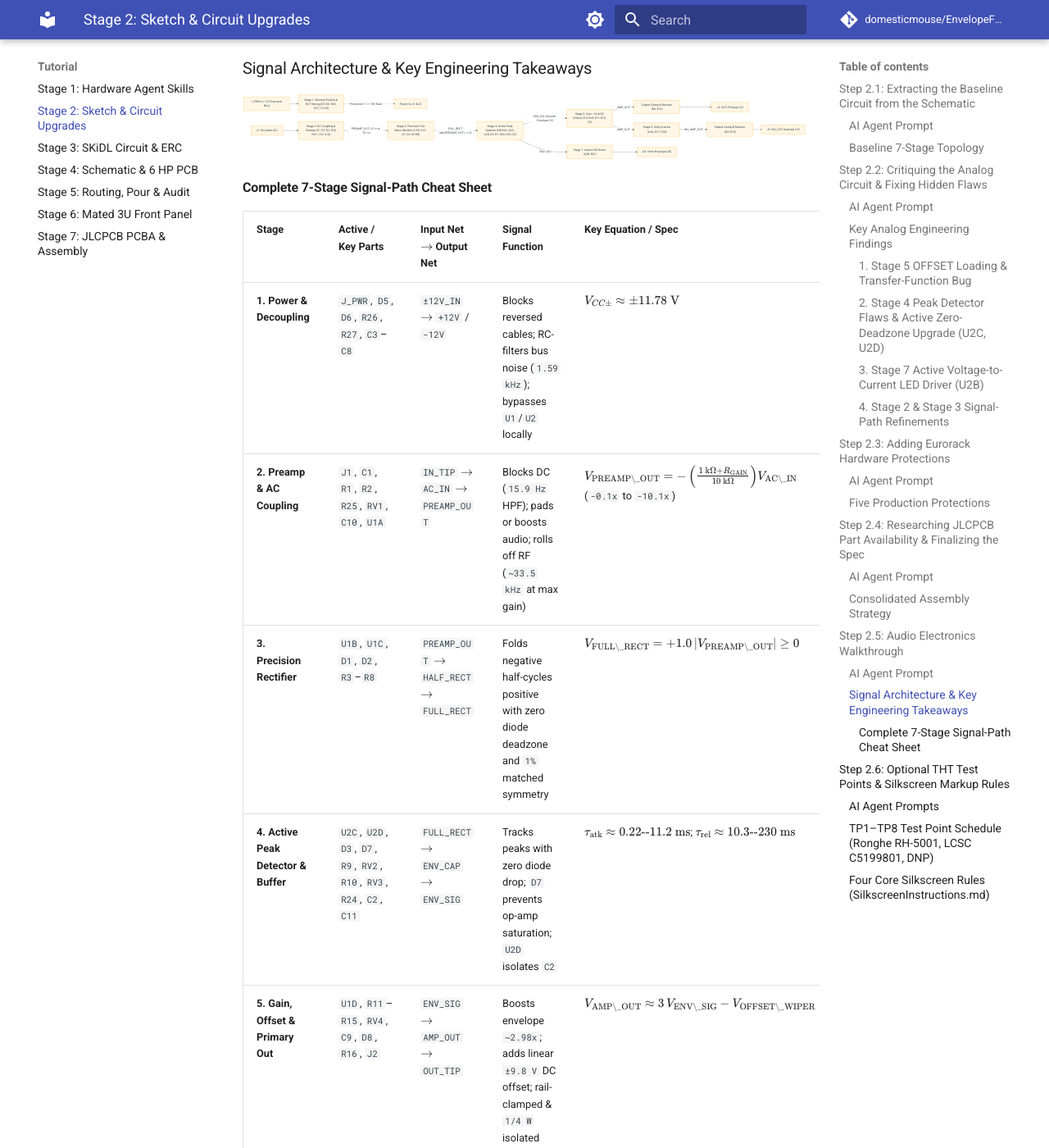
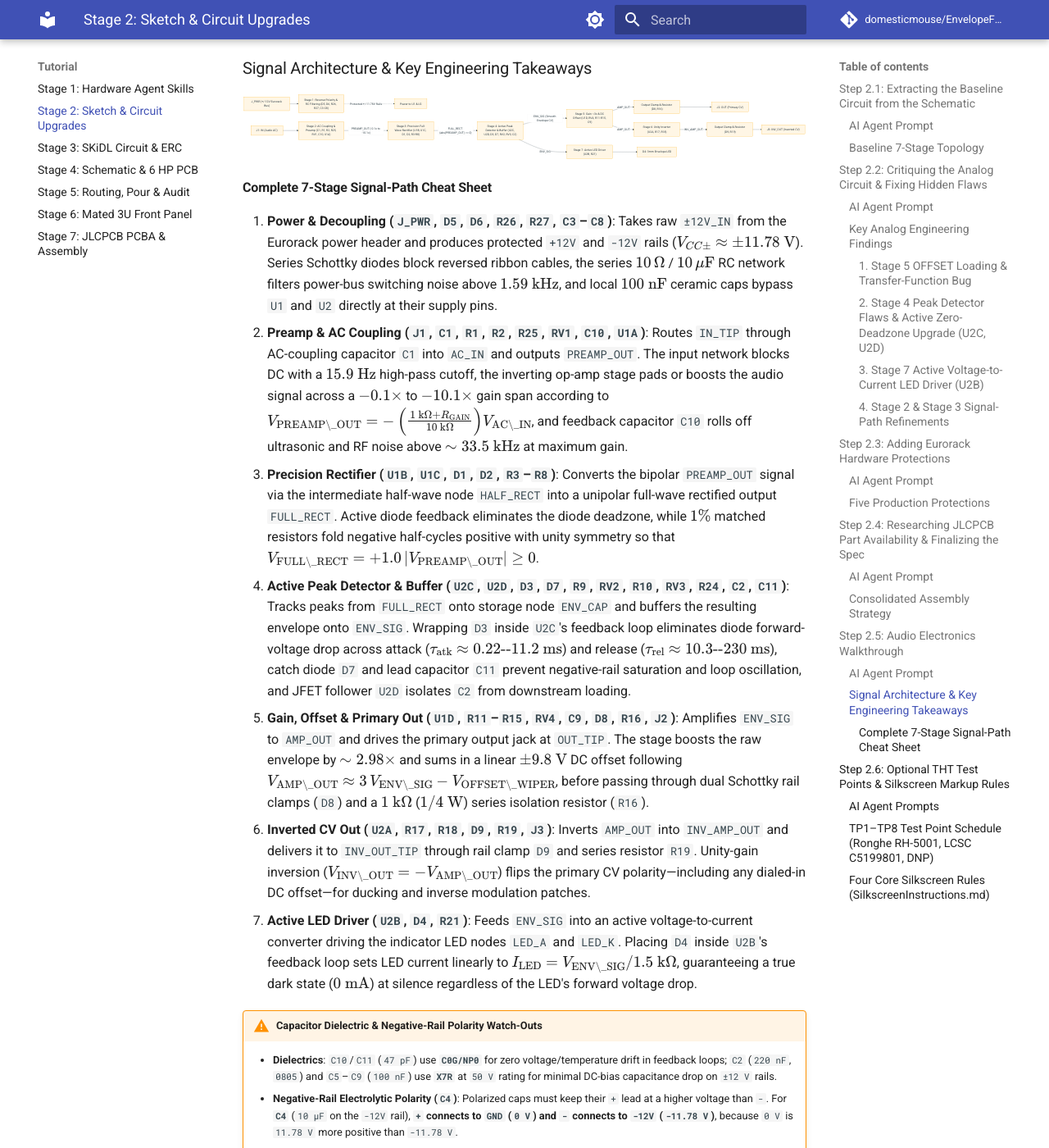
Before and after one commit to domesticmouse/EnvelopeFollower, an MkDocs documentation site: the page built from docs/tutorial/stage-2-circuit-upgrades.md, in a window 1280 px wide and 1400 px high, scrolled down 6672 px. Shown: the whole window at 82% size. Built offline with MkDocs 1.6.1 and Material for MkDocs 9.7.7, drawn with Linux system fonts in a browser that asks for light colours; comment, search, counter and statistics services are not loaded; some of the changed text lies outside the part shown.

Commit message:
docs: convert Stage 2 signal-path cheat sheet table to prose
Replace the wide 5-column Markdown table under "Complete 7-Stage
Signal-Path Cheat Sheet" with a numbered 7-stage prose list matching
the formatting of the earlier topology overview. This fixes poor table
rendering on the published MkDocs site while preserving all component
references, input/output net transitions, signal functions, and key
equations.

```diff
--- a/docs/tutorial/stage-2-circuit-upgrades.md
+++ b/docs/tutorial/stage-2-circuit-upgrades.md
@@ -158,15 +158,13 @@ flowchart LR
 
 #### Complete 7-Stage Signal-Path Cheat Sheet
 
-| Stage | Active / Key Parts | Input Net $\rightarrow$ Output Net | Signal Function | Key Equation / Spec |
-| :--- | :--- | :--- | :--- | :--- |
-| **1. Power & Decoupling** | `J_PWR`, `D5`, `D6`, `R26`, `R27`, `C3`–`C8` | `±12V_IN` $\rightarrow$ `+12V` / `-12V` | Blocks reversed cables; RC-filters bus noise (`1.59 kHz`); bypasses `U1`/`U2` locally | $V_{CC\pm} \approx \pm 11.78\text{ V}$ |
-| **2. Preamp & AC Coupling** | `J1`, `C1`, `R1`, `R2`, `R25`, `RV1`, `C10`, `U1A` | `IN_TIP` $\rightarrow$ `AC_IN` $\rightarrow$ `PREAMP_OUT` | Blocks DC (`15.9 Hz` HPF); pads or boosts audio; rolls off RF (`~33.5 kHz` at max gain) | $V_{\text{PREAMP\_OUT}} = -\left(\frac{1\text{ k}\Omega + R_{\text{GAIN}}}{10\text{ k}\Omega}\right)V_{\text{AC\_IN}}$ (`-0.1x` to `-10.1x`) |
-| **3. Precision Rectifier** | `U1B`, `U1C`, `D1`, `D2`, `R3`–`R8` | `PREAMP_OUT` $\rightarrow$ `HALF_RECT` $\rightarrow$ `FULL_RECT` | Folds negative half-cycles positive with zero diode deadzone and `1%` matched symmetry | $V_{\text{FULL\_RECT}} = +1.0\,\lvert V_{\text{PREAMP\_OUT}}\rvert \ge 0$ |
-| **4. Active Peak Detector & Buffer** | `U2C`, `U2D`, `D3`, `D7`, `R9`, `RV2`, `R10`, `RV3`, `R24`, `C2`, `C11` | `FULL_RECT` $\rightarrow$ `ENV_CAP` $\rightarrow$ `ENV_SIG` | Tracks peaks with zero diode drop; `D7` prevents op-amp saturation; `U2D` isolates `C2` | $\tau_{\text{atk}} \approx 0.22\text{--}11.2\text{ ms}$; $\tau_{\text{rel}} \approx 10.3\text{--}230\text{ ms}$ |
-| **5. Gain, Offset & Primary Out** | `U1D`, `R11`–`R15`, `RV4`, `C9`, `D8`, `R16`, `J2` | `ENV_SIG` $\rightarrow$ `AMP_OUT` $\rightarrow$ `OUT_TIP` | Boosts envelope `~2.98x`; adds linear `±9.8 V` DC offset; rail-clamped & `1/4 W` isolated | $V_{\text{AMP\_OUT}} \approx 3\,V_{\text{ENV\_SIG}} - V_{\text{OFFSET\_WIPER}}$ |
-| **6. Inverted CV Out** | `U2A`, `R17`, `R18`, `D9`, `R19`, `J3` | `AMP_OUT` $\rightarrow$ `INV_AMP_OUT` $\rightarrow$ `INV_OUT_TIP` | Flips primary CV polarity (including offset) for ducking & inverse modulation | $V_{\text{INV\_OUT}} = -V_{\text{AMP\_OUT}}$ |
-| **7. Active LED Driver** | `U2B`, `D4`, `R21` | `ENV_SIG` $\rightarrow$ `LED_A` / `LED_K` | Converts `ENV_SIG` linearly to LED current inside feedback loop; `0 mA` at silence | $I_{\text{LED}} = V_{\text{ENV\_SIG}} / 1.5\text{ k}\Omega$ |
+1. **Power & Decoupling (`J_PWR`, `D5`, `D6`, `R26`, `R27`, `C3`–`C8`)**: Takes raw `±12V_IN` from the Eurorack power header and produces protected `+12V` and `-12V` rails ($V_{CC\pm} \approx \pm 11.78\text{ V}$). Series Schottky diodes block reversed ribbon cables, the series $10\,\Omega$ / $10\,\mu\text{F}$ RC network filters power-bus switching noise above $1.59\text{ kHz}$, and local $100\text{ nF}$ ceramic caps bypass `U1` and `U2` directly at their supply pins.
+2. **Preamp & AC Coupling (`J1`, `C1`, `R1`, `R2`, `R25`, `RV1`, `C10`, `U1A`)**: Routes `IN_TIP` through AC-coupling capacitor `C1` into `AC_IN` and outputs `PREAMP_OUT`. The input network blocks DC with a $15.9\text{ Hz}$ high-pass cutoff, the inverting op-amp stage pads or boosts the audio signal across a $-0.1\times$ to $-10.1\times$ gain span according to $V_{\text{PREAMP\_OUT}} = -\left(\frac{1\text{ k}\Omega + R_{\text{GAIN}}}{10\text{ k}\Omega}\right)V_{\text{AC\_IN}}$, and feedback capacitor `C10` rolls off ultrasonic and RF noise above $\sim 33.5\text{ kHz}$ at maximum gain.
+3. **Precision Rectifier (`U1B`, `U1C`, `D1`, `D2`, `R3`–`R8`)**: Converts the bipolar `PREAMP_OUT` signal via the intermediate half-wave node `HALF_RECT` into a unipolar full-wave rectified output `FULL_RECT`. Active diode feedback eliminates the diode deadzone, while $1\%$ matched resistors fold negative half-cycles positive with unity symmetry so that $V_{\text{FULL\_RECT}} = +1.0\,\lvert V_{\text{PREAMP\_OUT}}\rvert \ge 0$.
+4. **Active Peak Detector & Buffer (`U2C`, `U2D`, `D3`, `D7`, `R9`, `RV2`, `R10`, `RV3`, `R24`, `C2`, `C11`)**: Tracks peaks from `FULL_RECT` onto storage node `ENV_CAP` and buffers the resulting envelope onto `ENV_SIG`. Wrapping `D3` inside `U2C`'s feedback loop eliminates diode forward-voltage drop across attack ($\tau_{\text{atk}} \approx 0.22\text{--}11.2\text{ ms}$) and release ($\tau_{\text{rel}} \approx 10.3\text{--}230\text{ ms}$), catch diode `D7` and lead capacitor `C11` prevent negative-rail saturation and loop oscillation, and JFET follower `U2D` isolates `C2` from downstream loading.
+5. **Gain, Offset & Primary Out (`U1D`, `R11`–`R15`, `RV4`, `C9`, `D8`, `R16`, `J2`)**: Amplifies `ENV_SIG` to `AMP_OUT` and drives the primary output jack at `OUT_TIP`. The stage boosts the raw envelope by $\sim 2.98\times$ and sums in a linear $\pm 9.8\text{ V}$ DC offset following $V_{\text{AMP\_OUT}} \approx 3\,V_{\text{ENV\_SIG}} - V_{\text{OFFSET\_WIPER}}$, before passing through dual Schottky rail clamps (`D8`) and a $1\text{ k}\Omega$ ($1/4\text{ W}$) series isolation resistor (`R16`).
+6. **Inverted CV Out (`U2A`, `R17`, `R18`, `D9`, `R19`, `J3`)**: Inverts `AMP_OUT` into `INV_AMP_OUT` and delivers it to `INV_OUT_TIP` through rail clamp `D9` and series resistor `R19`. Unity-gain inversion ($V_{\text{INV\_OUT}} = -V_{\text{AMP\_OUT}}$) flips the primary CV polarity—including any dialed-in DC offset—for ducking and inverse modulation patches.
+7. **Active LED Driver (`U2B`, `D4`, `R21`)**: Feeds `ENV_SIG` into an active voltage-to-current converter driving the indicator LED nodes `LED_A` and `LED_K`. Placing `D4` inside `U2B`'s feedback loop sets LED current linearly to $I_{\text{LED}} = V_{\text{ENV\_SIG}} / 1.5\text{ k}\Omega$, guaranteeing a true dark state ($0\text{ mA}$) at silence regardless of the LED's forward voltage drop.
 
 !!! warning "Capacitor Dielectric & Negative-Rail Polarity Watch-Outs"
     - **Dielectrics**: `C10`/`C11` (`47 pF`) use **`C0G/NP0`** for zero voltage/temperature drift in feedback loops; `C2` (`220 nF`, `0805`) and `C5`–`C9` (`100 nF`) use **`X7R`** at `50 V` rating for minimal DC-bias capacitance drop on `±12 V` rails.
```
